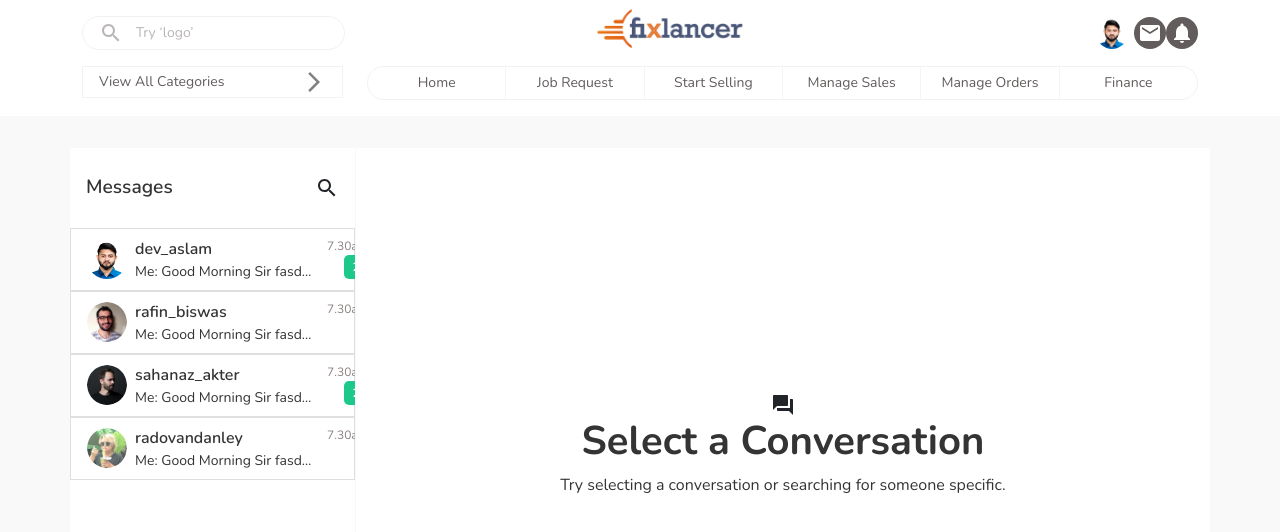
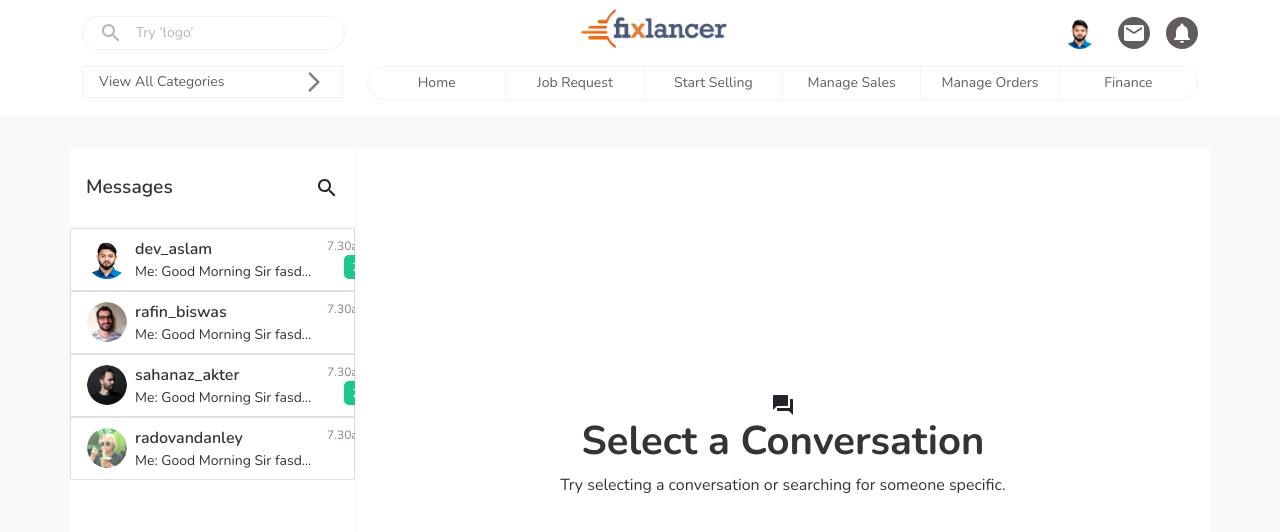
Before and after one commit to engineer-aslam-hossain/fixlancer, a Next.js app: page /inbox in a window 1280 px wide. Shown: the top 532 px of the page. Built offline with nearby package versions, Linux system fonts and the light colour scheme.

Commit message:
make some changes

```diff
--- a/components/LandingPageHeader/LandingPageHeader.module.css
+++ b/components/LandingPageHeader/LandingPageHeader.module.css
@@ -45,7 +45,7 @@
   color: white;
   height: 2rem;
   width: 2rem;
-  margin: 0 01rem;
+  margin: 0 1rem !important;
 }
 
 .chat:hover,
```
